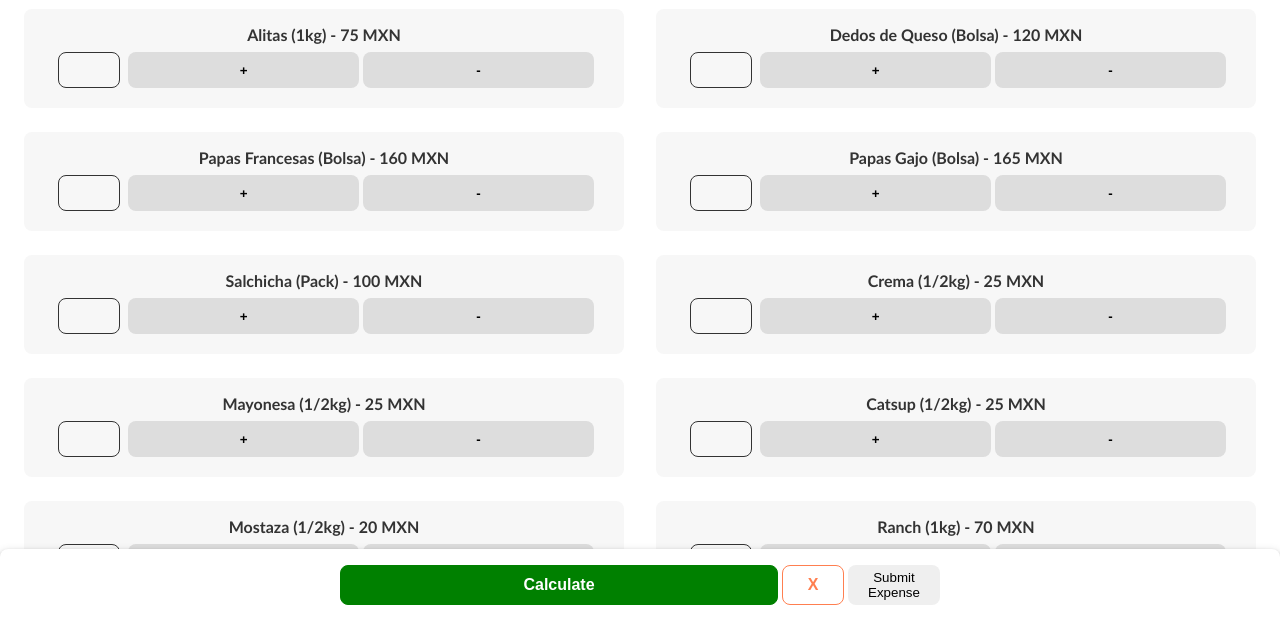
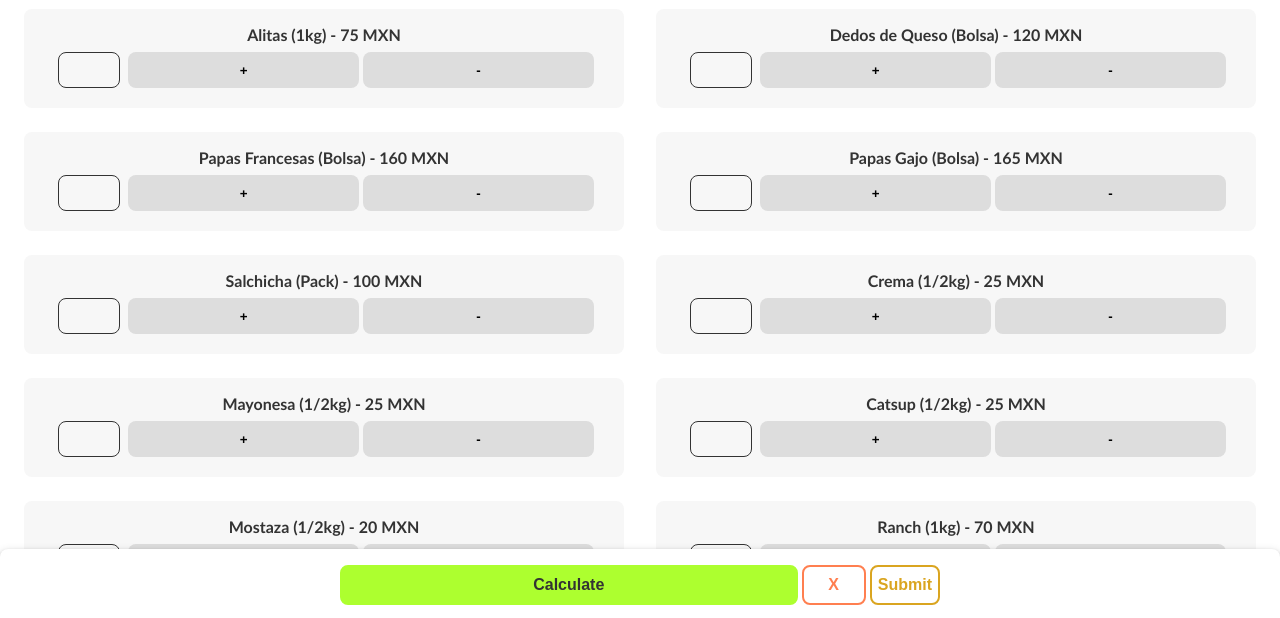
Before and after one commit to axelquartz/expenses_tracker, a website with bundled scripts: page index.html in a window 1280 px wide. Shown: the part 134-752 px from the top of the page. Built offline with nearby package versions, Linux system fonts and the light colour scheme; no server answers.

Commit message:
Style buttons

```diff
--- a/index.html
+++ b/index.html
@@ -151,7 +151,7 @@
         <div class="result-btns">
             <button class="calc-btn">Calculate</button>
             <button class="reset-btn">X</button>
-            <button class="submit-expenses-btn">Submit Expense</button>
+            <button class="submit-expenses-btn">Submit</button>
         </div>
         <div id="total">
             <h2>--</h2>
--- a/src/style.css
+++ b/src/style.css
@@ -142,23 +142,40 @@
     .calc-btn {
         width: 88%;
         height: 40px;
-        background-color: green;
-        border: solid 1px green;
+        background-color: greenyellow;
+        border: solid 2px greenyellow;
         border-radius: 8px;
-        color: var(--background-color);
+        color: var(--primary-color);
         font-size: 16px;
         font-weight: bold;
+        cursor: pointer;
+
+    }
+
+    .submit-expenses-btn {
+        width: 12%;
+        height: 40px;
+        border: solid 2px goldenrod;
+        background-color: var(--background-color);
+        border-radius: 8px;
+        color: goldenrod;
+        font-size: 16px;
+        font-weight: bold;
+        cursor: pointer;
+
     }
 
     .reset-btn {
         width: 12%;
         height: 40px;
-        border: solid 1px coral;
+        border: solid 2px coral;
         background-color: var(--background-color);
         border-radius: 8px;
         color: coral;
         font-size: 16px;
         font-weight: bold;
+        cursor: pointer;
+
     }
 
 }
@@ -308,23 +325,40 @@
     .calc-btn {
         width: 88%;
         height: 40px;
-        background-color: green;
-        border: solid 1px green;
+        background-color: greenyellow;
+        border: solid 2px greenyellow;
         border-radius: 8px;
-        color: var(--background-color);
+        color: var(--primary-color);
         font-size: 16px;
         font-weight: bold;
+        cursor: pointer;
+
+    }
+
+    .submit-expenses-btn {
+        width: 12%;
+        height: 40px;
+        border: solid 2px goldenrod;
+        background-color: var(--background-color);
+        border-radius: 8px;
+        color: goldenrod;
+        font-size: 16px;
+        font-weight: bold;
+        cursor: pointer;
+
     }
 
     .reset-btn {
         width: 12%;
         height: 40px;
-        border: solid 1px coral;
+        border: solid 2px coral;
         background-color: var(--background-color);
         border-radius: 8px;
         color: coral;
         font-size: 16px;
         font-weight: bold;
+        cursor: pointer;
+
     }
 }
 
@@ -470,23 +504,40 @@
     .calc-btn {
         width: 88%;
         height: 40px;
-        background-color: green;
-        border: solid 1px green;
+        background-color: greenyellow;
+        border: solid 2px greenyellow;
         border-radius: 8px;
-        color: var(--background-color);
+        color: var(--primary-color);
         font-size: 16px;
         font-weight: bold;
+        cursor: pointer;
+
+    }
+
+    .submit-expenses-btn {
+        width: 12%;
+        height: 40px;
+        border: solid 2px goldenrod;
+        background-color: var(--background-color);
+        border-radius: 8px;
+        color: goldenrod;
+        font-size: 16px;
+        font-weight: bold;
+        cursor: pointer;
+
     }
 
     .reset-btn {
         width: 12%;
         height: 40px;
-        border: solid 1px coral;
+        border: solid 2px coral;
         background-color: var(--background-color);
         border-radius: 8px;
         color: coral;
         font-size: 16px;
         font-weight: bold;
+        cursor: pointer;
+
     }
 }
 
@@ -502,22 +553,36 @@
 }
 
 .calc-btn:hover {
-    background-color: #444;
+    background-color: green;
+    border : solid 2px green;
     color: var(--background-color);
 }
 
 .calc-btn:active {
-    background-color: #000;
+    background-color: darkgreen;
+    border : solid 2px darkgreen;
     color: var(--background-color);
 }
 
 .reset-btn:hover {
-    background-color: #444;
+    background-color: coral;
     color: var(--background-color);
 }
 
 .reset-btn:active {
-    background-color: #000;
+    background-color: brown;
+    border: solid 2px brown;
+    color: var(--background-color);
+}
+
+.submit-expenses-btn:hover {
+    background-color: goldenrod;
+    color: var(--background-color);
+}
+
+.submit-expenses-btn:active {
+    background-color: darkgoldenrod;
+    border: solid 2px darkgoldenrod;
     color: var(--background-color);
 }
 
```
